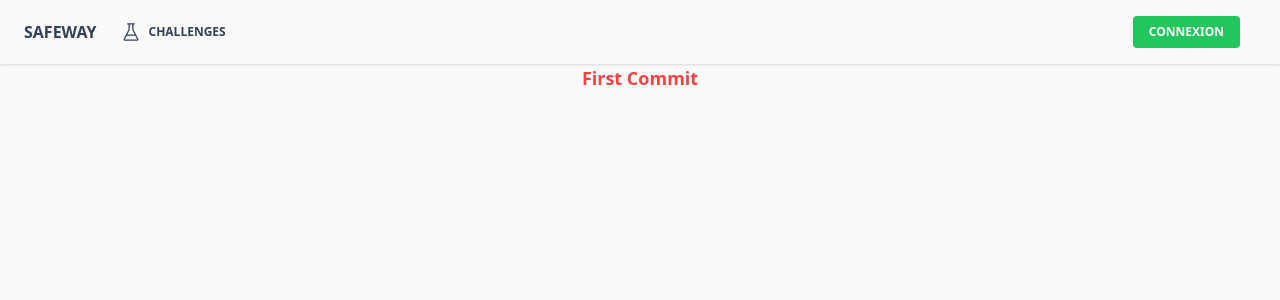
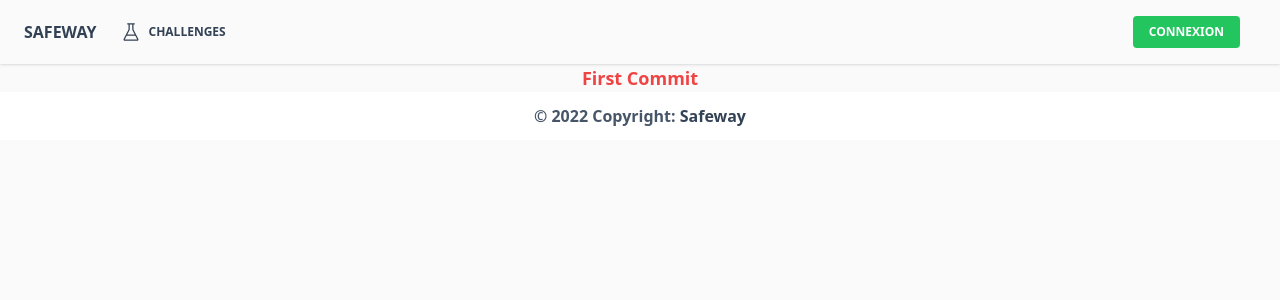
Before and after one commit to VanhoveHugo/safeway, a Next.js app: page / in a window 1280 px wide. Shown: the top 300 px of the page. Built offline with nearby package versions, Linux system fonts and the light colour scheme.

Commit message:
Include Footer

```diff
--- a/components/Layout/Layout.tsx
+++ b/components/Layout/Layout.tsx
@@ -3,6 +3,7 @@ import Head from 'next/head'
 
 import { layoutProps } from 'utils/type'
 import { Navigation } from 'components/Navigation'
+import { Footer } from 'components/Footer'
 
 const Layout: FC<layoutProps> = ({ children, title}) => {
     return (
@@ -14,7 +15,10 @@ const Layout: FC<layoutProps> = ({ children, title}) => {
             </Head>
             <body className='bg-neutral-50 h-screen'>
                 <Navigation />
-                {children}
+                <main className='container'>
+                    {children}
+                </main>
+                <Footer />
             </body>
         </>
     )
```
